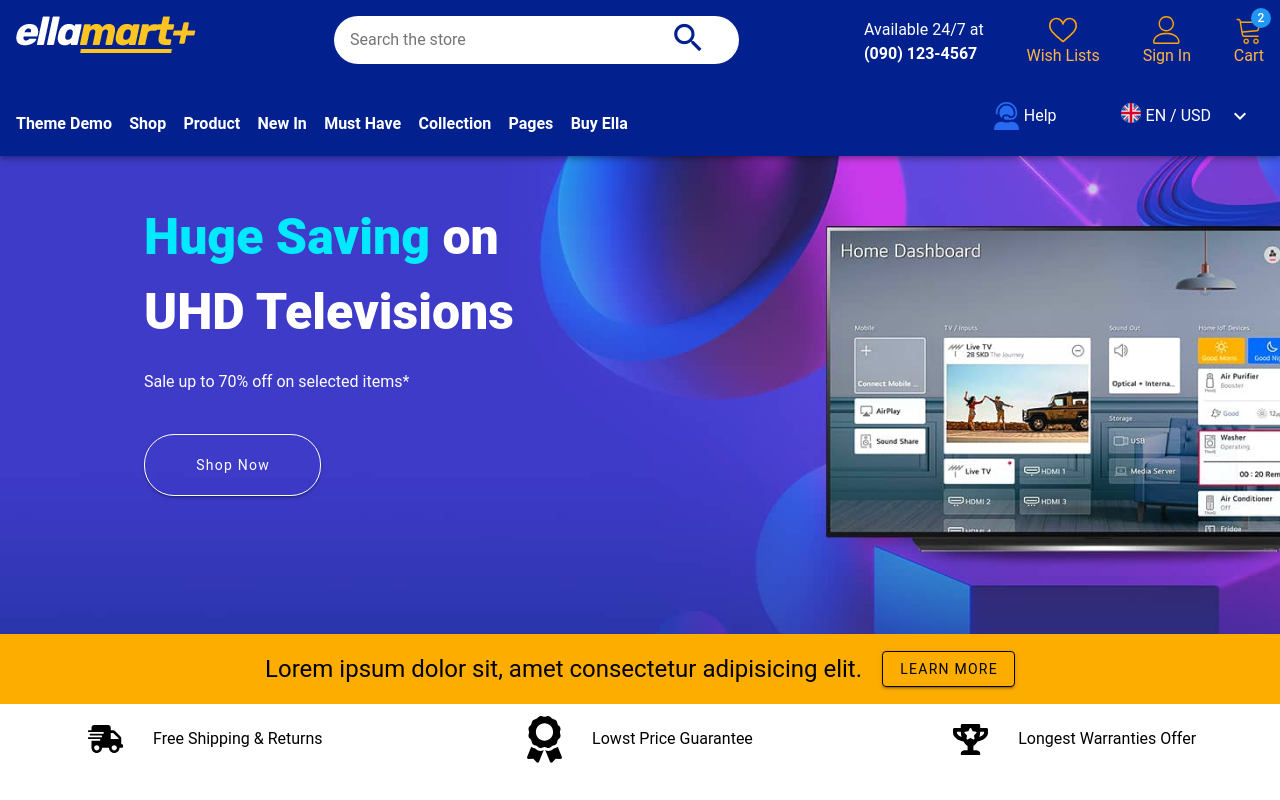
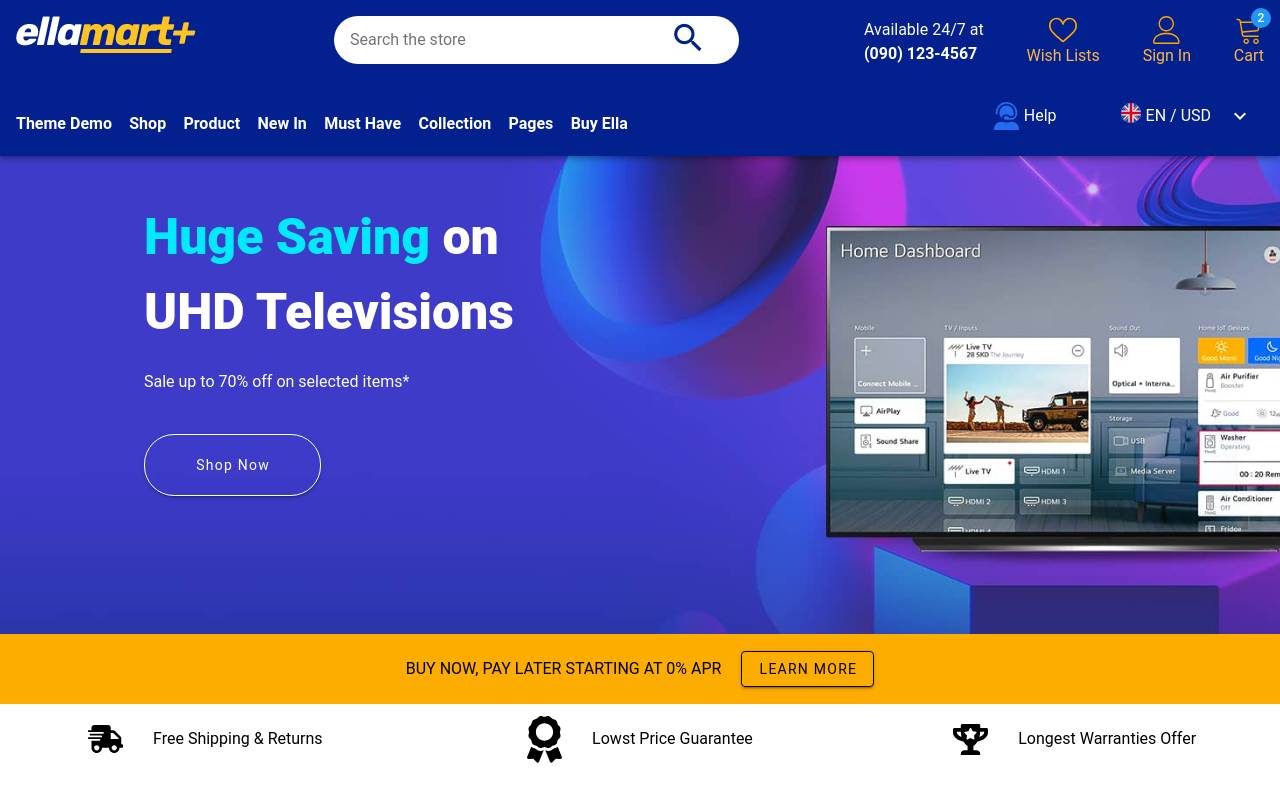
Before and after one commit to fathi-fayez/wisdom-store, a Vue app: page / in a window 1280 px wide. Built offline with nearby package versions, Linux system fonts and the light colour scheme.

Commit message:
create the banner component

```diff
--- a/src/components/theFeatures.vue
+++ b/src/components/theFeatures.vue
@@ -2,7 +2,7 @@
   <div>
     <v-row>
       <v-col class="bar flex-center" cols="12">
-        <h2>Lorem ipsum dolor sit, amet consectetur adipisicing elit.</h2>
+        <h4 class="text-uppercase">buy now, pay later starting at 0% apr</h4>
         <v-btn class="ms-5">learn more</v-btn>
       </v-col>
       <v-col class="flex-center" cols="4"><svg aria-hidden="true" focusable="false" data-prefix="fas"
```
